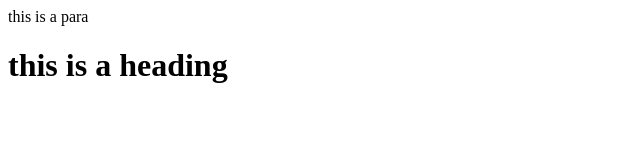
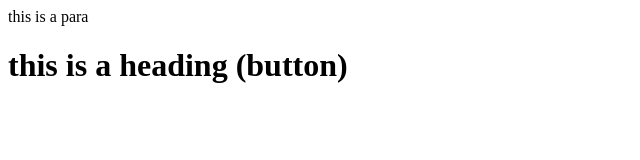
Before and after one commit to Roshan-P9/Test, a plain HTML site: page index.html in a window 1280 px wide. Shown: the whole page, without its empty margins (0-640 px from the left). Drawn offline with Linux system fonts and the light colour scheme.

```diff
--- a/index.html
+++ b/index.html
@@ -1,2 +1,2 @@
 <p> this is a para </p>
-<h1>this is a heading </h1>
+<h1>this is a heading (button) </h1>
```
